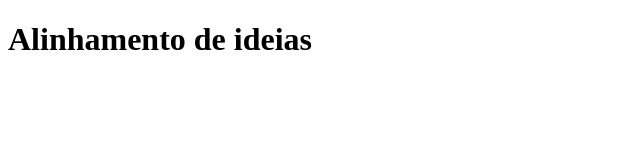
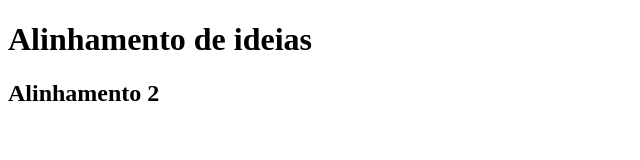
Before and after one commit to NanniCandido/Python, a plain HTML site: page Index.html in a window 1280 px wide. Shown: the whole page, without its empty margins (0-640 px from the left). Drawn offline with Linux system fonts and the light colour scheme.

```diff
--- a/Index.html
+++ b/Index.html
@@ -8,5 +8,6 @@
 </head>
 <body>
    <h1>Alinhamento de ideias</h1>
+   <h2>Alinhamento 2</h2>
 </body>
 </html>
```
